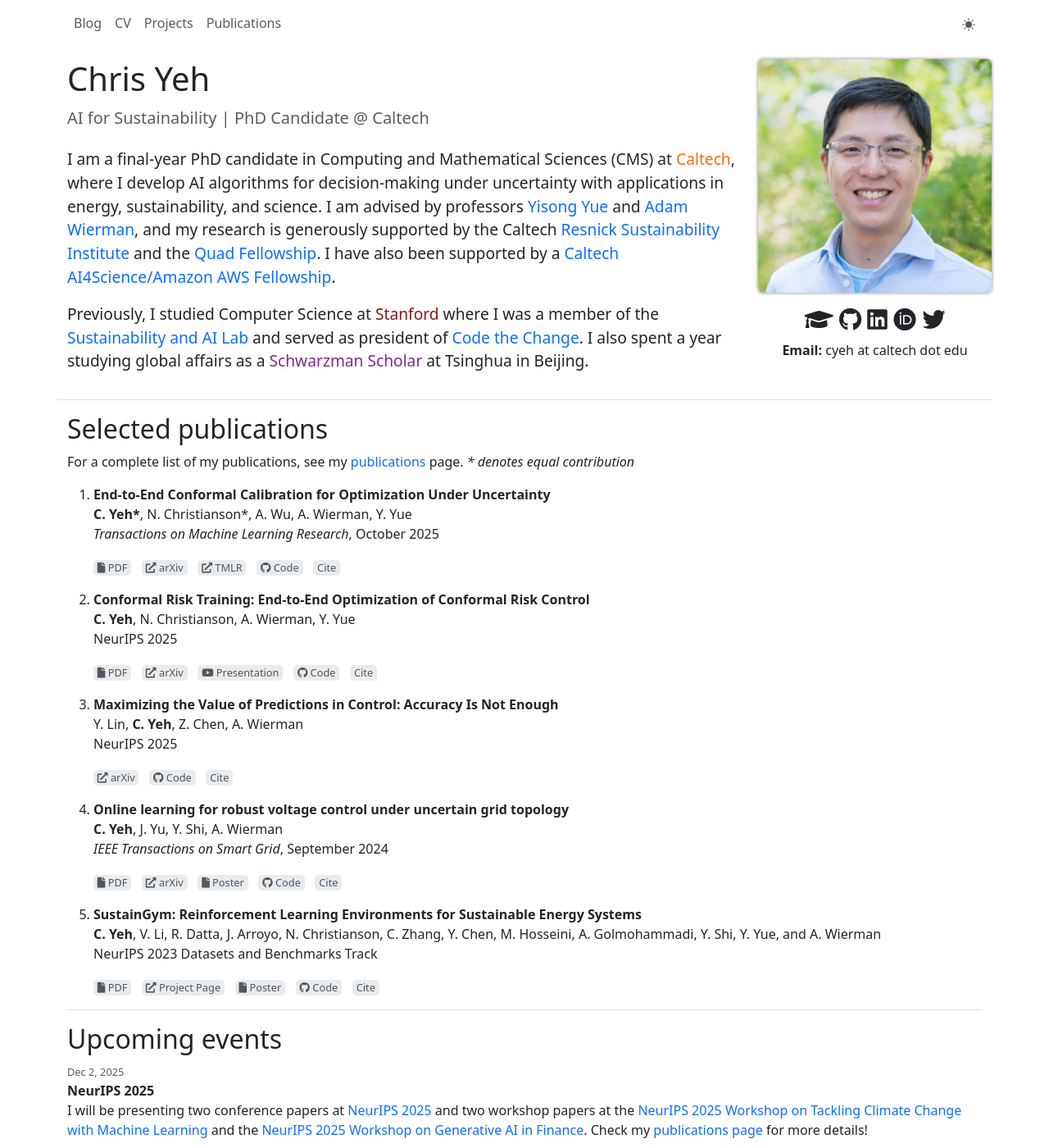
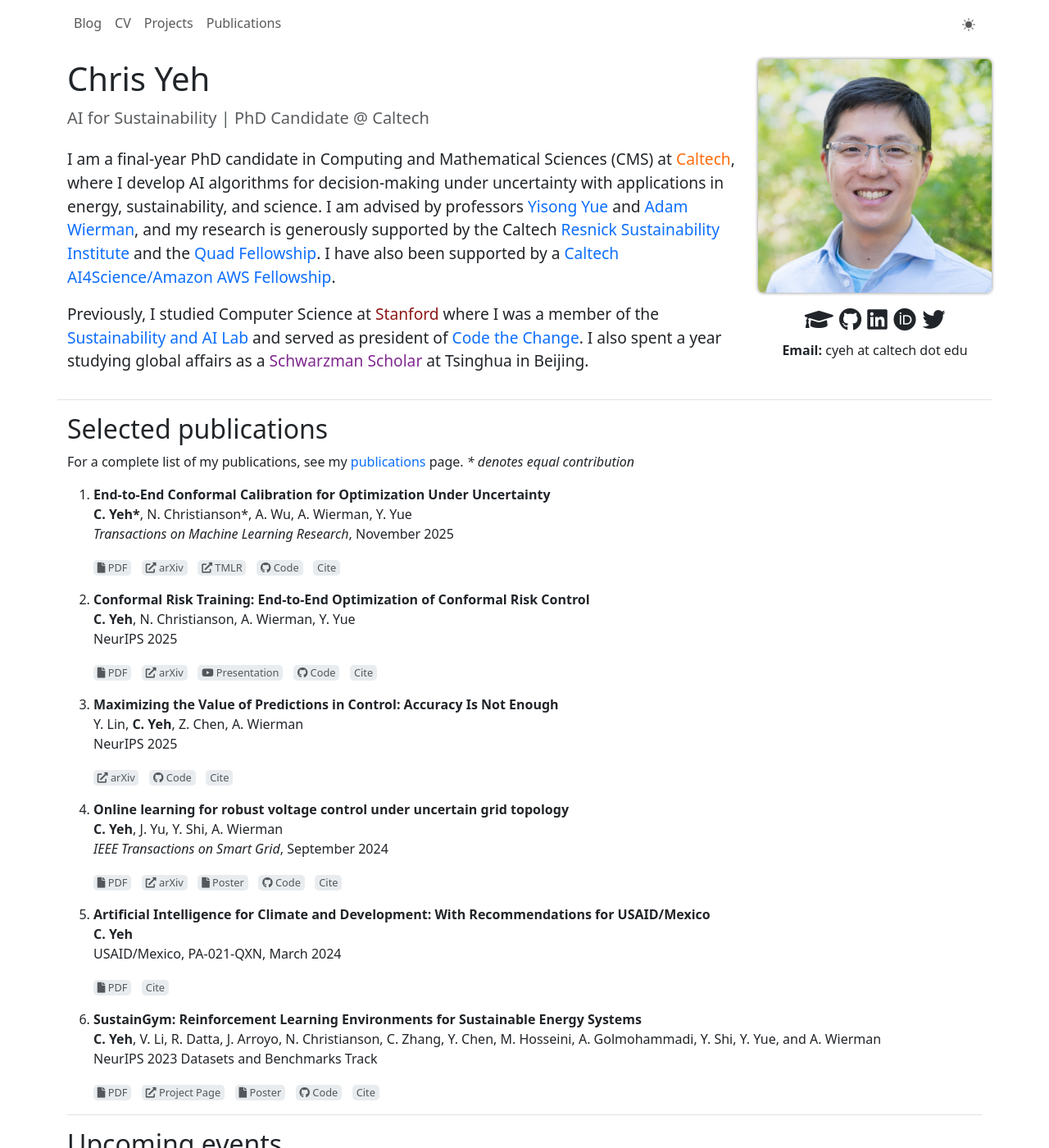
Before and after one commit to chrisyeh96/chrisyeh96.github.io, a Jekyll site: the page built from index.md, in a window 1280 px wide and 1400 px high. Shown: the whole window at 82% size. Built offline with Jekyll 4.4.1, drawn with Linux system fonts in a browser that asks for light colours.

Commit message:
Publications: add USAID/Mexico report on 'Artificial Intelligence for Climate and Development'

```diff
--- a/_data/publications.yml
+++ b/_data/publications.yml
@@ -65,7 +65,7 @@
 - formatted: |
     **End-to-End Conformal Calibration for Optimization Under Uncertainty**\
     **C. Yeh\***, N. Christianson\*, A. Wu, A. Wierman, Y. Yue\
-    _Transactions on Machine Learning Research_, October 2025
+    _Transactions on Machine Learning Research_, November 2025
   citation: |
     C. Yeh, N. Christianson, A. Wu, A. Wierman, and Y. Yue, End-to-end conformal calibration for optimization under uncertainty, 2024. DOI: 10.48550/arXiv.2409.20534. [Online]. Available: [https://arxiv.org/abs/2409.20534](https://arxiv.org/abs/2409.20534).
   bibtex: |
@@ -279,6 +279,31 @@
   venue_type: journal
   pin: true
 
+- formatted: |
+    **Artificial Intelligence for Climate and Development: With Recommendations for	USAID/Mexico**\
+    **C. Yeh**\
+    USAID/Mexico, PA-021-QXN, March 2024
+  citation: |
+    C. Yeh, "Artificial Intelligence for Climate and Development: With Recommendations for	USAID/Mexico," USAID, Tech. Rep. PA-021-QXN, Mar. 2024. [Online]. Available: [https://linclocal.org/wp-content/uploads/2024/04/FINAL_AI-for-Climate-Change-Report_03112024_508C.pdf](https://linclocal.org/wp-content/uploads/2024/04/FINAL_AI-for-Climate-Change-Report_03112024_508C.pdf).
+  bibtex: |
+    @techreport{yeh2024artificial,
+      title = {Artificial {Intelligence} for {Climate} and {Development}: {With} {Recommendations} for {USAID}/{Mexico}},
+      shorttitle = {Artificial {Intelligence} for {Climate} and {Development}},
+      author = {Yeh, Christopher},
+      year = 2024,
+      month = mar,
+      number = {PA-021-QXN},
+      pages = 27,
+      url = {https://linclocal.org/wp-content/uploads/2024/04/FINAL_AI-for-Climate-Change-Report_03112024_508C.pdf},
+      language = {en},
+      institution = {USAID}
+    }
+  media:
+    - type: pdf
+      name: PDF
+      url: https://drive.google.com/file/d/1aK6c9VlfP5oreaK52jaX4V_kZAB4ywku/view
+  venue_type: other
+  pin: true
 
 # ==================
 # 2023
```
